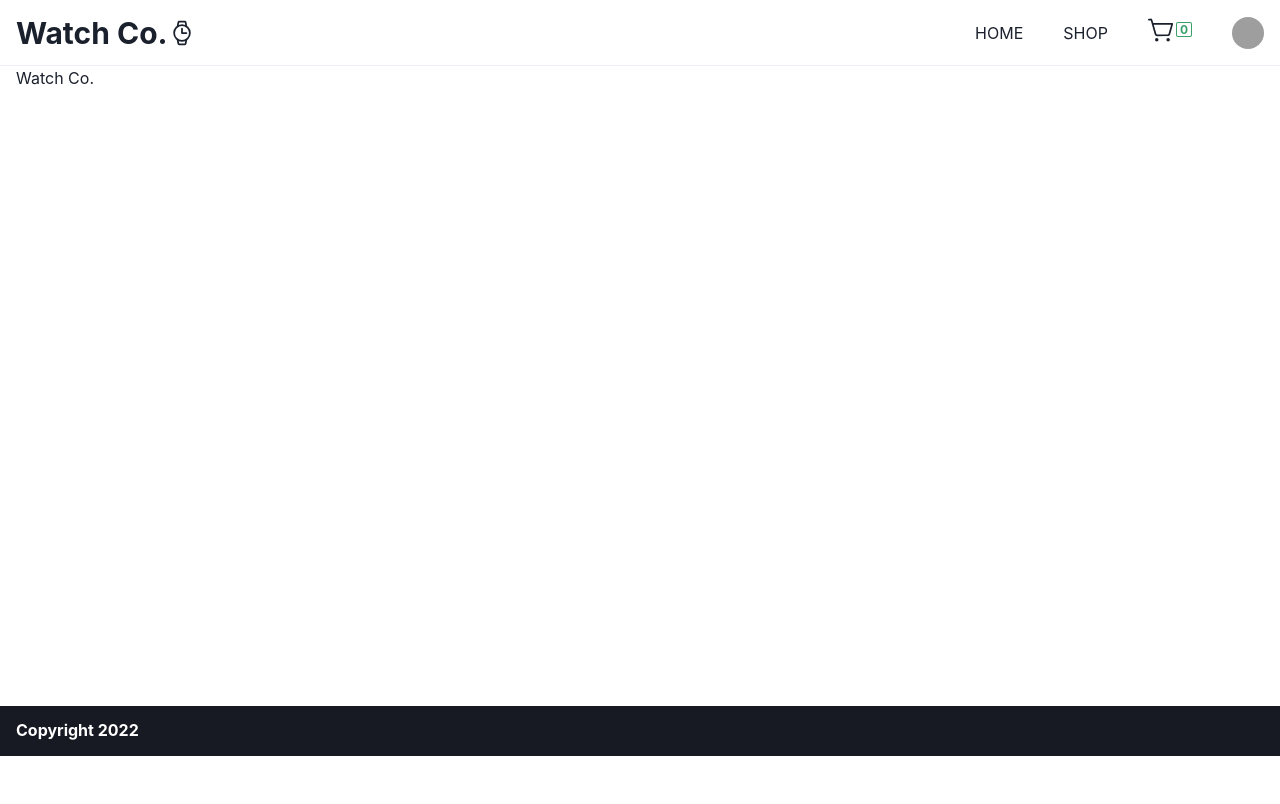
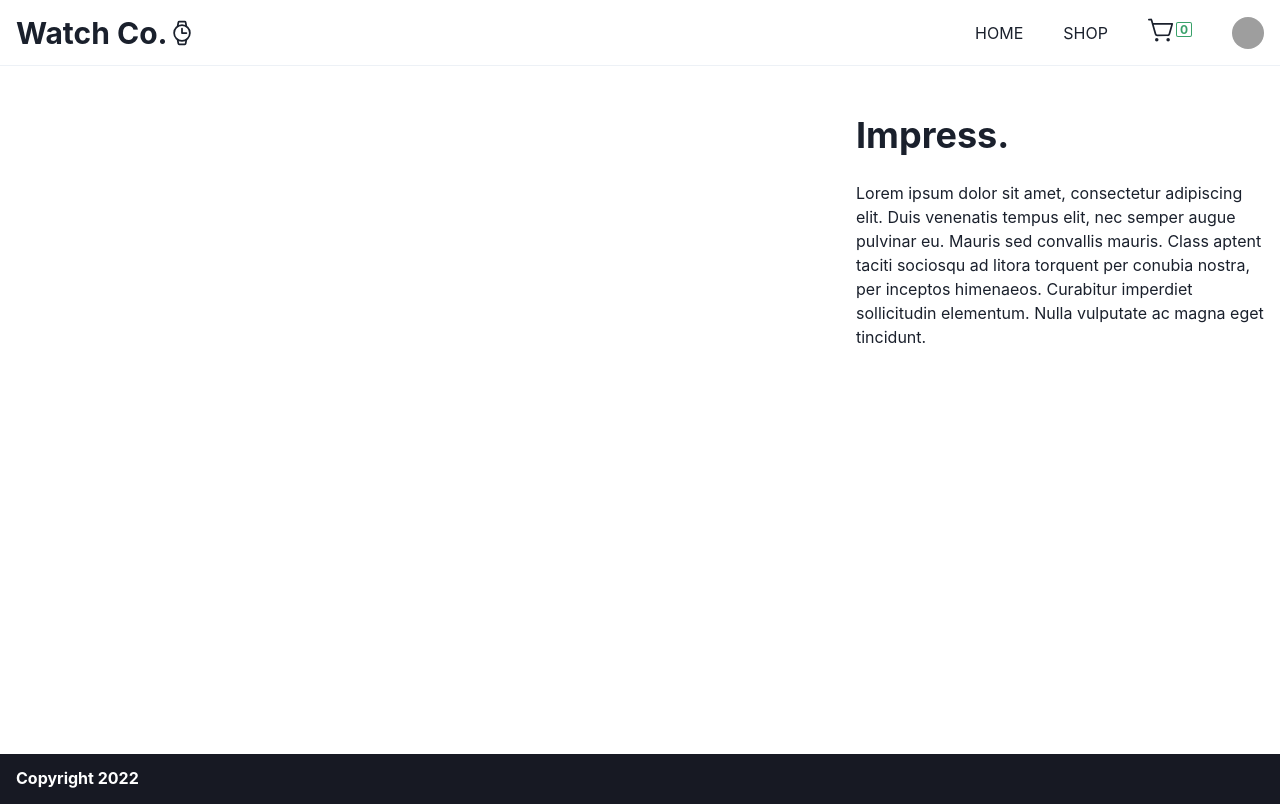
Before and after one commit to alfredomayorga/watchco, a Next.js app: page / in a window 1280 px wide. Built offline with nearby package versions, Linux system fonts and the light colour scheme; grey boxes are pictures that could not be loaded.

Commit message:
feat: implement hero section on homepage
Use getStaticProps for SSR with DB to get content

```diff
--- a/pages/index.tsx
+++ b/pages/index.tsx
@@ -1,12 +1,30 @@
+import heroData from '../db/hero-content.json'
+
 import type { NextPage } from 'next'
 import Content from '../src/components/layout/Content'
+// eslint-disable-next-line
+import HomeHeroSection from '@/components/ui/HomeHeroSection'
+import { HeroContent } from 'src/typings/common.types'
 
-const Home: NextPage = () => {
+interface HomeProps {
+  heroContent: HeroContent
+}
+
+const Home: NextPage<HomeProps> = (props) => {
+  const { heroContent } = props
   return (
     <Content>
-      <h1>Watch Co.</h1>
+      <HomeHeroSection
+        heroContent={heroContent}
+      />
     </Content>
   )
 }
 
 export default Home
+
+export async function getStaticProps() {
+  return {
+    props: heroData,
+  }
+}
```
